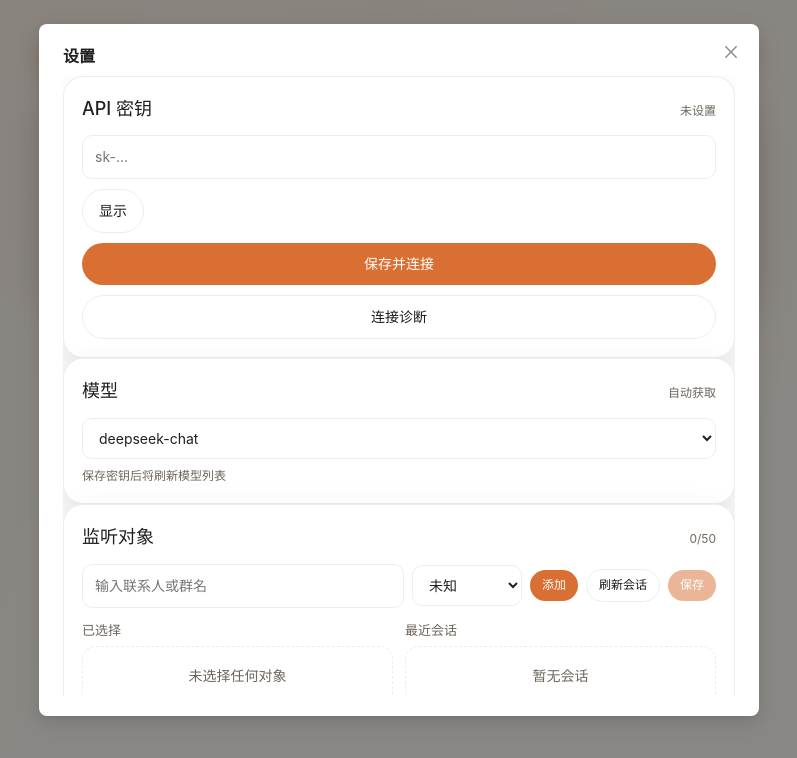
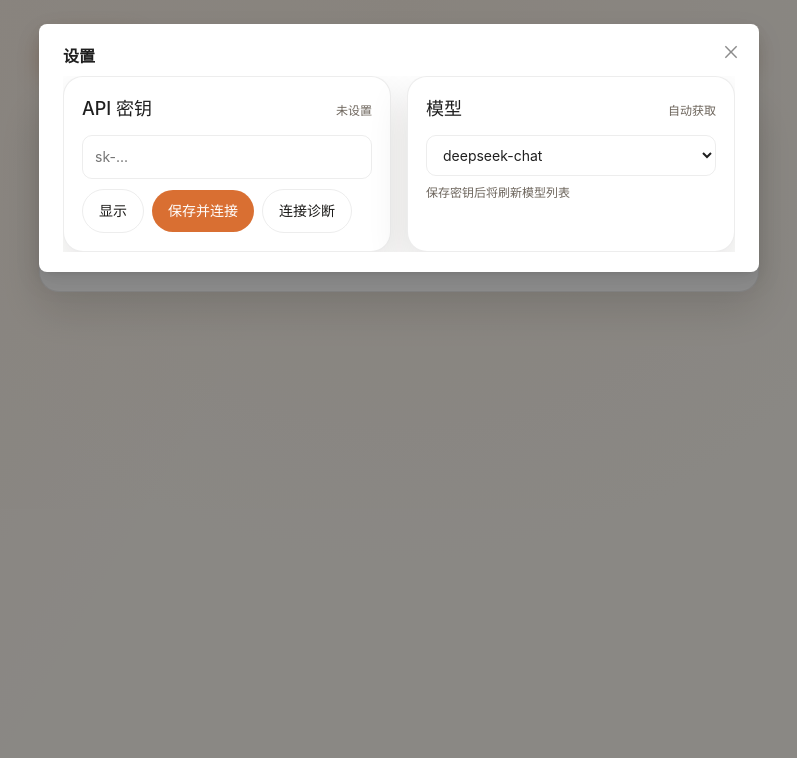
Before and after one commit to cacr92/WeReply, a React (Vite) app: page / in a window 1280 px wide. Both pictures are taken after a click on the button "设置". Shown: the top 758 px of the page, without its empty margins (241-1038 px from the left). Built offline with nearby package versions, Linux system fonts and the light colour scheme.

Commit message:
feat: separate listen targets settings

```diff
--- a/src-tauri/tauri.conf.dev.json
+++ b/src-tauri/tauri.conf.dev.json
@@ -13,8 +13,8 @@
     "windows": [
       {
         "title": "WeReply",
-        "width": 800,
-        "height": 600
+        "width": 680,
+        "height": 920
       }
     ],
     "security": {
--- a/src-tauri/tauri.conf.json
+++ b/src-tauri/tauri.conf.json
@@ -13,8 +13,8 @@
     "windows": [
       {
         "title": "WeReply",
-        "width": 720,
-        "height": 520
+        "width": 680,
+        "height": 920
       }
     ],
     "security": {
--- a/src/App.css
+++ b/src/App.css
@@ -345,6 +345,13 @@ html[data-theme="dark"] .empty {
   gap: 10px;
 }
 
+.inline-actions {
+  display: flex;
+  flex-wrap: wrap;
+  gap: 8px;
+  align-items: center;
+}
+
 .api-key input {
   padding: 10px 12px;
   border-radius: var(--radius-sm);
@@ -405,16 +412,22 @@ html[data-theme="dark"] .empty {
   color: var(--text-muted);
 }
 
+.settings-grid {
+  display: grid;
+  gap: 16px;
+  grid-template-columns: repeat(auto-fit, minmax(260px, 1fr));
+}
+
 .listen-targets {
   display: grid;
   gap: 12px;
 }
 
 .listen-row {
-  display: flex;
+  display: grid;
   gap: 8px;
-  flex-wrap: wrap;
   align-items: center;
+  grid-template-columns: minmax(180px, 1fr) 120px repeat(3, auto);
 }
 
 .listen-row input,
@@ -557,4 +570,12 @@ button.ghost:hover {
   .grid {
     grid-template-columns: 1fr;
   }
+
+  .settings-grid {
+    grid-template-columns: 1fr;
+  }
+
+  .listen-row {
+    grid-template-columns: 1fr 1fr;
+  }
 }
--- a/src/App.tsx
+++ b/src/App.tsx
@@ -65,6 +65,7 @@ function App() {
   const [apiKeyError, setApiKeyError] = useState<string | null>(null);
   const [lastChatId, setLastChatId] = useState<string | null>(null);
   const [settingsOpen, setSettingsOpen] = useState(false);
+  const [listenModalOpen, setListenModalOpen] = useState(false);
   const [listenTargets, setListenTargets] = useState<ListenTarget[]>([]);
   const [listenInput, setListenInput] = useState("");
   const [listenKind, setListenKind] = useState<ListenTargetKind>("unknown");
@@ -144,11 +145,11 @@ function App() {
   }, []);
 
   useEffect(() => {
-    if (!settingsOpen) {
+    if (!listenModalOpen) {
       return;
     }
     void refreshRecentChats();
-  }, [settingsOpen, refreshRecentChats]);
+  }, [listenModalOpen, refreshRecentChats]);
 
   const saveListenTargets = useCallback(
     async (targets: ListenTarget[], showToast: boolean) => {
@@ -227,7 +228,7 @@ function App() {
   const handleStart = useCallback(async () => {
     if (listenTargets.length === 0) {
       message.warning("请先选择监听对象");
-      setSettingsOpen(true);
+      setListenModalOpen(true);
       return;
     }
     if (listenDirty) {
@@ -408,6 +409,9 @@ function App() {
           </button>
         </div>
         <div className="top-actions">
+          <button className="ghost" onClick={() => setListenModalOpen(true)}>
+            监听对象
+          </button>
           <button
             className="ghost icon-button"
             onClick={() => setSettingsOpen(true)}
@@ -466,6 +470,7 @@ function App() {
           },
         }}
       >
+        <div className="settings-grid">
           <div className="panel settings">
             <div className="panel-header">
               <h2>API 密钥</h2>
@@ -478,13 +483,17 @@ function App() {
                 value={apiKeyInput}
                 onChange={(event) => setApiKeyInput(event.target.value)}
               />
+              <div className="inline-actions">
                 <button
                   className="ghost api-key-toggle"
                   onClick={() => setApiKeyVisible((prev) => !prev)}
                 >
                   {getApiKeyToggleLabel(apiKeyVisible)}
                 </button>
-            <button onClick={handleSaveApiKey} disabled={apiKeyStatus === "connecting"}>
+                <button
+                  onClick={handleSaveApiKey}
+                  disabled={apiKeyStatus === "connecting"}
+                >
                   保存并连接
                 </button>
                 <button className="ghost" onClick={handleDiagnose} disabled={diagnosing}>
@@ -495,6 +504,7 @@ function App() {
                     删除密钥
                   </button>
                 ) : null}
+              </div>
               {apiKeyError ? <p className="api-error">{apiKeyError}</p> : null}
               {(diagnostics || diagnosticsError) && diagnosticsSummary ? (
                 <div className="diagnostics">
@@ -530,9 +540,26 @@ function App() {
               <p>保存密钥后将刷新模型列表</p>
             </div>
           </div>
+        </div>
+      </Modal>
+
+      <Modal
+        title="监听对象"
+        open={listenModalOpen}
+        onCancel={() => setListenModalOpen(false)}
+        footer={null}
+        width={760}
+        style={{ top: 24 }}
+        styles={{
+          body: {
+            maxHeight: "calc(100vh - 180px)",
+            overflowY: "auto",
+          },
+        }}
+      >
         <div className="panel settings">
           <div className="panel-header">
-            <h2>监听对象</h2>
+            <h2>监听对象列表</h2>
             <span>
               {listenTargets.length}/{MAX_LISTEN_TARGETS}
             </span>
```
Lines whose indentation alone changed are shown as unchanged.
